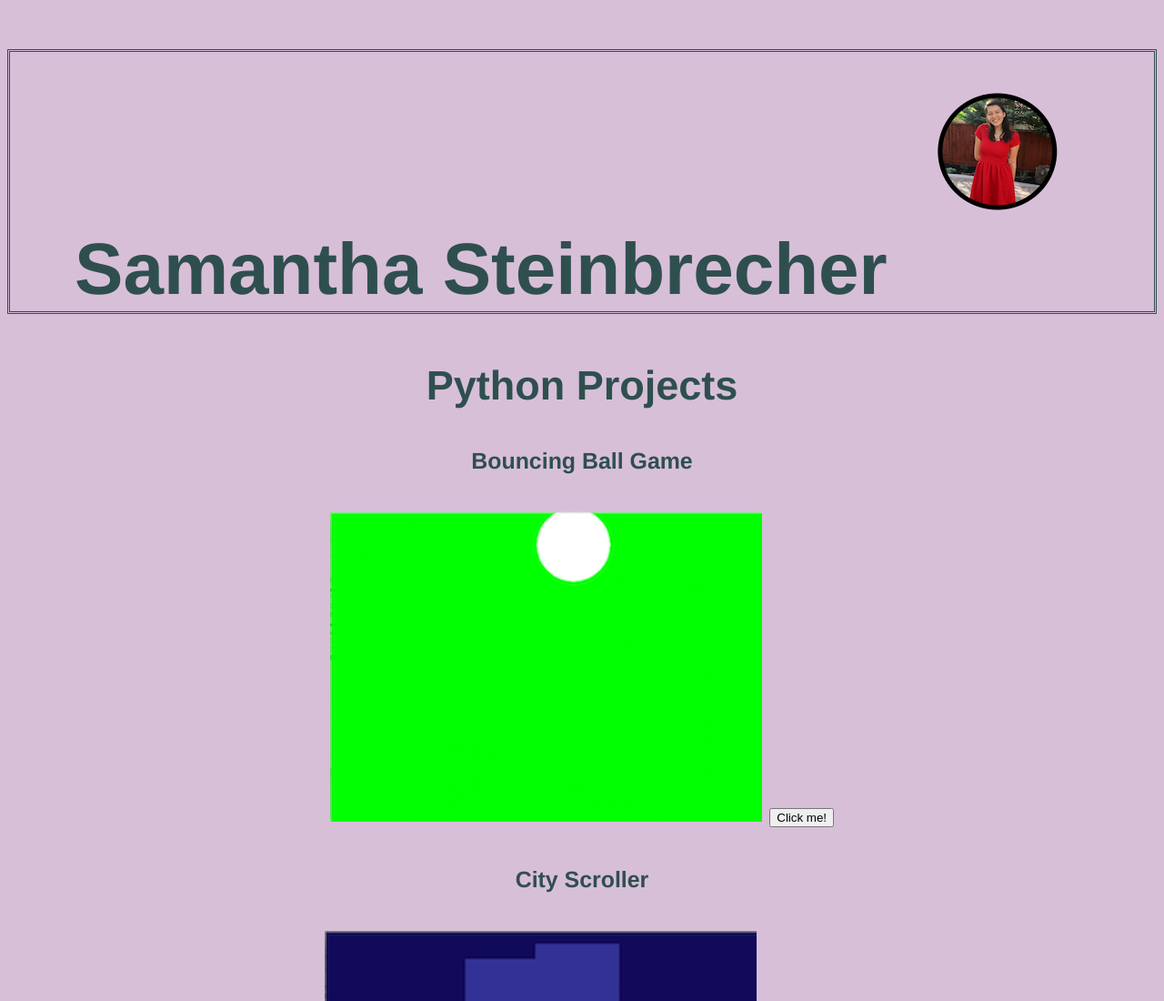
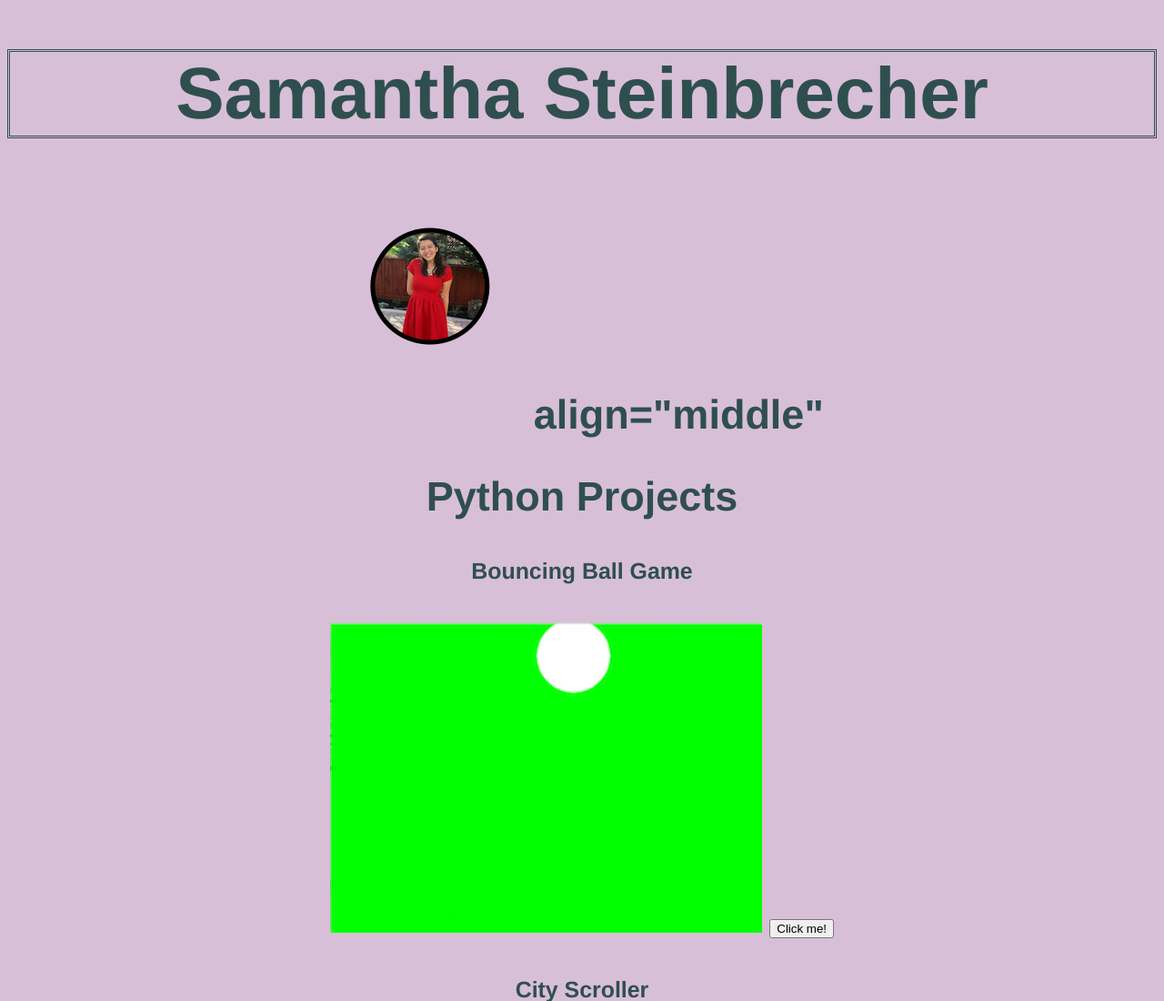
Before and after one commit to ssteinbrecher/ssteinbrecher.github.io, a plain HTML site: page index.html in a window 1280 px wide. Shown: the top 1100 px of the page at 91% size. Drawn offline with Linux system fonts and the light colour scheme.

Commit message:
Update index.html

```diff
--- a/index.html
+++ b/index.html
@@ -7,8 +7,10 @@
 	<body>
 		<h1>
 			Samantha Steinbrecher
-			<img src="Me.JPEG.png" alt="A picture of me"></img>
 		</h1>
+		<h2>
+			<img src="Me.JPEG.png" alt="A picture of me"></img> align="middle"
+		</h2>
 	<!--
 	<h2>
 			Scratch Projects
```
